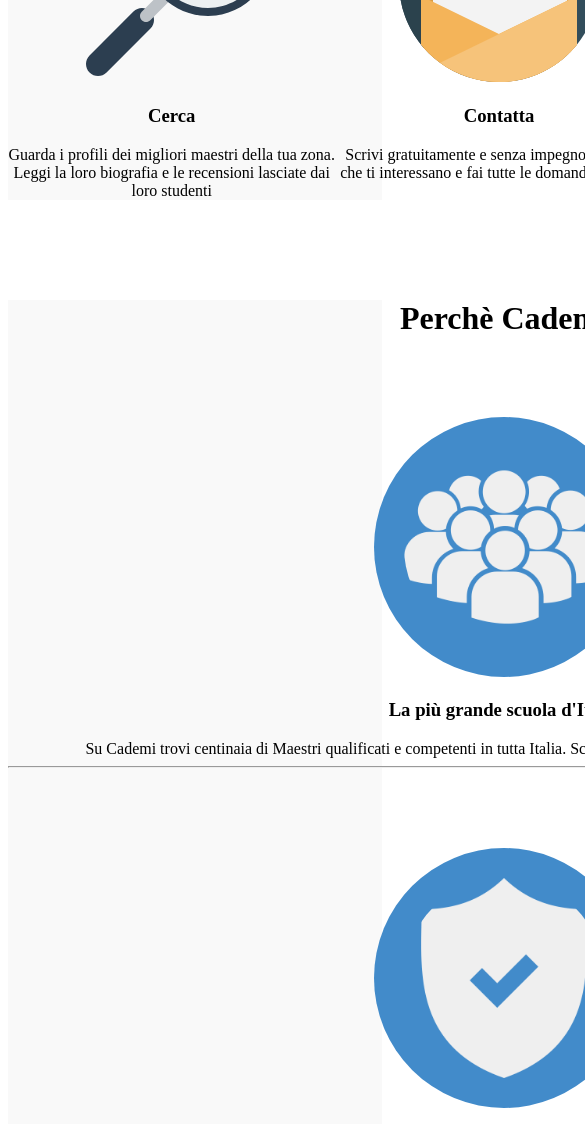
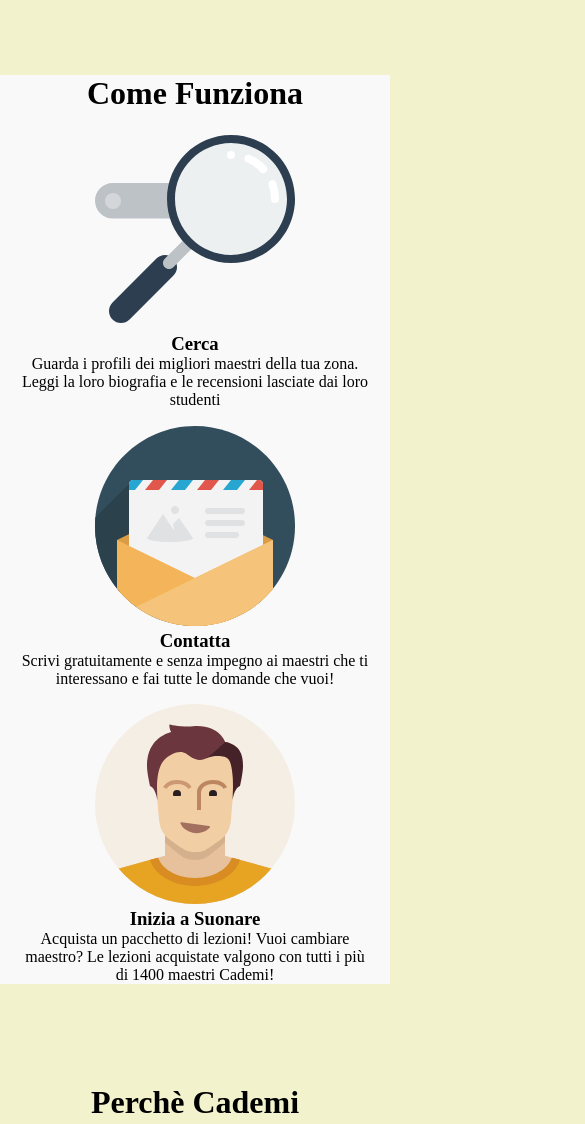
Before and after one commit to sargon17/html-css-resp-wannabe, a plain HTML site: page index.html in a window 390 px wide. Shown: the part 748-1872 px from the top of the page, 585 px wide, since content can reach past the window. Drawn offline with Linux system fonts and the light colour scheme.

Commit message:
mobile media queries done

```diff
--- a/index.html
+++ b/index.html
@@ -4,6 +4,7 @@
     <meta charset="utf-8">
     <meta name="viewport" content="width=device-width, initial-scale=1.0">
     <link rel="stylesheet" href="style.css">
+    <link rel="stylesheet" href="mediaQueries.css">
     <title>Boolean aCademy</title>
   </head>
   <body>
--- /dev/null
+++ b/mediaQueries.css
@@ -0,0 +1,29 @@
+* {
+  margin: 0;
+  padding: 0;
+  box-sizing: border-box;
+}
+
+@media only screen and (max-width: 420px) {
+  body,
+  #why {
+    background-color: #f2f2cd;
+  }
+  .row {
+    width: 100vw;
+  }
+
+  #lezioni .row > .left,
+  #lezioni .row > .right,
+  #steps .row > .left,
+  #steps .row > .central,
+  #steps .row > .right,
+  #why .row > .first,
+  #why .row > .second,
+  #why .row > .third {
+    float: none;
+    width: 90vw;
+    margin: auto;
+    margin-top: 2vh;
+  }
+}
```
